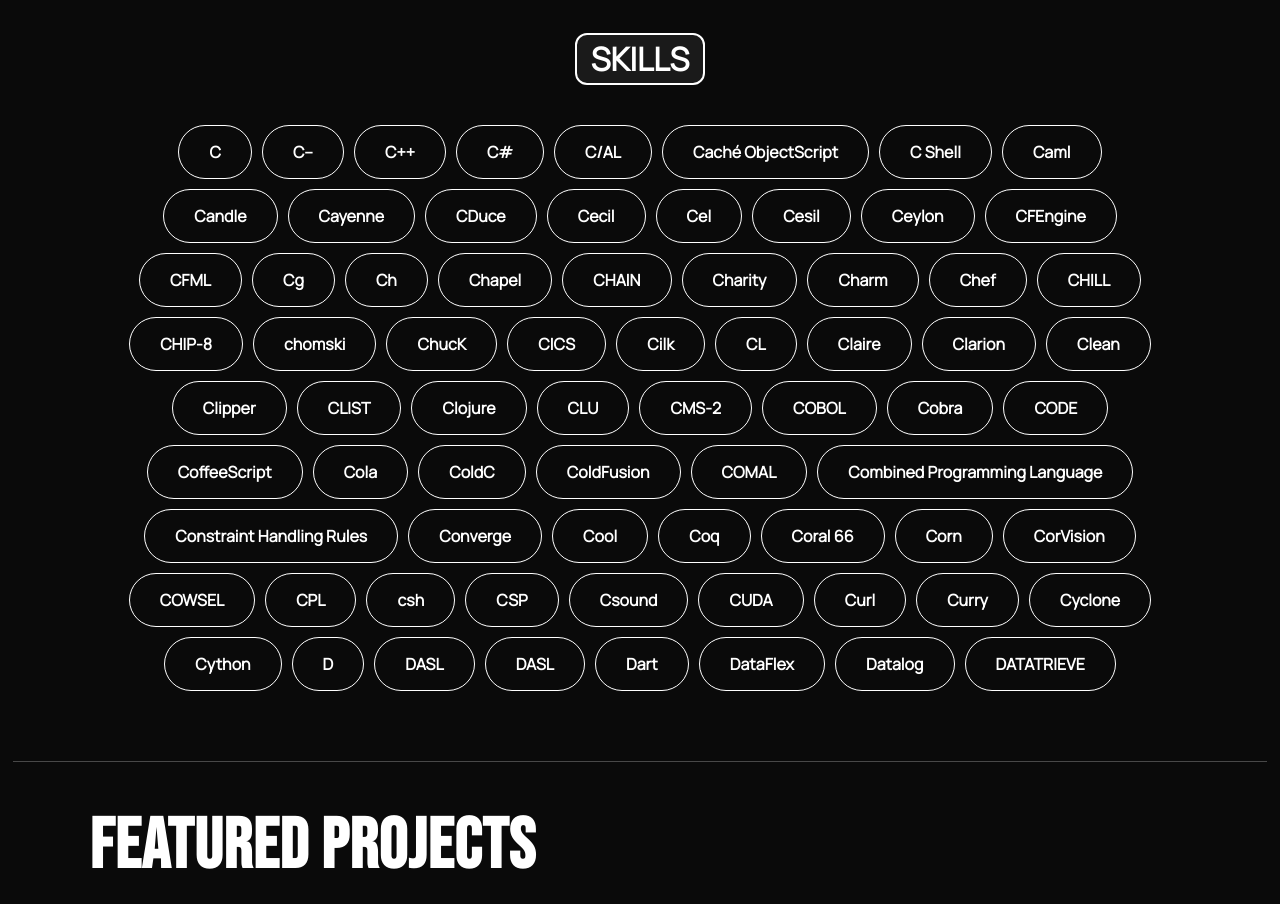
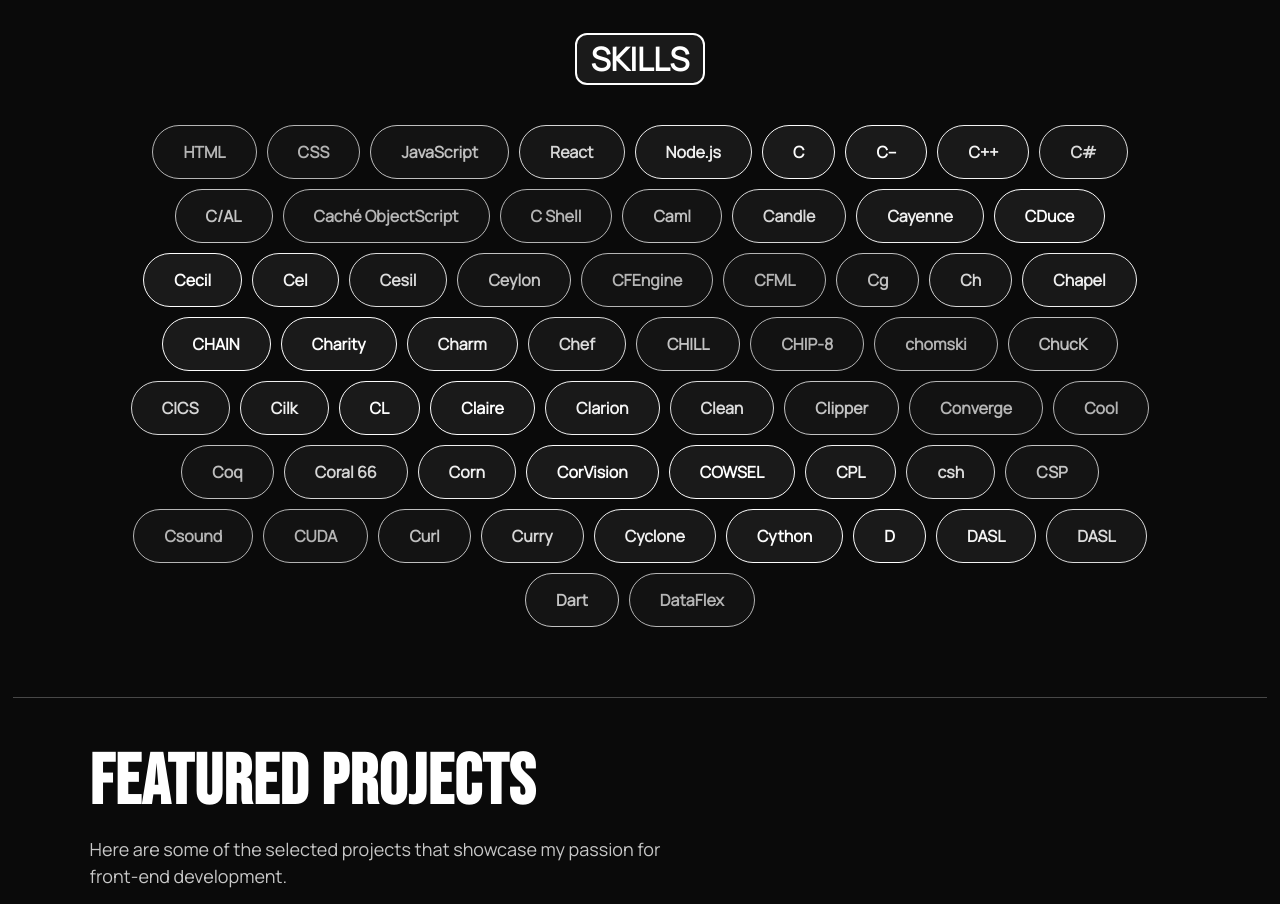
Before and after one commit to moetez96/web-portfolio, a React (Create React App) app: page / in a window 1280 px wide. Shown: the part 1180-2084 px from the top of the page. Built offline with nearby package versions, Linux system fonts and the light colour scheme.

Commit message:
Add animation to skills chips

```diff
--- a/src/components/layout/About.js
+++ b/src/components/layout/About.js
@@ -1,7 +1,7 @@
-import "../../styles/about.css"
+import "../../styles/about.css";
+
 function About() {
-
-    return(
+    return (
         <div className="about-wrapper">
             <div className="about-container">
                 <h1>About Me</h1>
@@ -15,7 +15,9 @@
                     SKILLS
                 </div>
                 <div className="about-skills-list">
-                    {placeHolederSkills.map((elem) => (<span className="skill-chip">{elem}</span>))}
+                    {placeHolederSkills.map((elem, index) => (
+                        <span className="skill-chip" style={{ '--i': index }} key={index}>{elem}</span>
+                    ))}
                 </div>
             </div>
         </div>
@@ -24,5 +26,4 @@
 
 export default About;
 
-
-const placeHolederSkills = ["C","C--","C++","C#","C/AL","Caché ObjectScript","C Shell","Caml","Candle","Cayenne","CDuce","Cecil","Cel","Cesil","Ceylon","CFEngine","CFML","Cg","Ch","Chapel","CHAIN","Charity","Charm","Chef","CHILL","CHIP-8","chomski","ChucK","CICS","Cilk","CL","Claire","Clarion","Clean","Clipper","CLIST","Clojure","CLU","CMS-2","COBOL","Cobra","CODE","CoffeeScript","Cola","ColdC","ColdFusion","COMAL","Combined Programming Language", "Constraint Handling Rules","Converge","Cool","Coq","Coral 66","Corn","CorVision","COWSEL","CPL","csh","CSP","Csound","CUDA","Curl","Curry","Cyclone","Cython","D","DASL","DASL","Dart","DataFlex","Datalog","DATATRIEVE"];
+const placeHolederSkills = ["HTML", "CSS", "JavaScript", "React", "Node.js", "C","C--","C++","C#","C/AL","Caché ObjectScript","C Shell","Caml","Candle","Cayenne","CDuce","Cecil","Cel","Cesil","Ceylon","CFEngine","CFML","Cg","Ch","Chapel","CHAIN","Charity","Charm","Chef","CHILL","CHIP-8","chomski","ChucK","CICS","Cilk","CL","Claire","Clarion","Clean","Clipper","Converge","Cool","Coq","Coral 66","Corn","CorVision","COWSEL","CPL","csh","CSP","Csound","CUDA","Curl","Curry","Cyclone","Cython","D","DASL","DASL","Dart","DataFlex"];
--- a/src/index.css
+++ b/src/index.css
@@ -20,6 +20,7 @@
   --nav-divider-color: #202528;
   --paragraph-color: #C7C7C7;
   --brightness-color: brightness(1.3);
+  --brightness-chip: brightness(0.7);
 }
 
 [data-theme="light"] {
@@ -33,4 +34,5 @@
   --paragraph-color: #383838;
   --nav-divider-color: #DFDAD7;
   --brightness-color: brightness(0.7);
+  --brightness-chip: brightness(1.08);
 }
--- a/src/styles/about.css
+++ b/src/styles/about.css
@@ -67,9 +67,18 @@
     flex-wrap: wrap;
 }
 
+@keyframes lightUp {
+    0%, 100% {
+        filter: brightness(1);
+    }
+    50% {
+        filter: var(--brightness-chip);
+    }
+}
+
 .skill-chip {
     border: 1px solid var(--text-color);
-    background-color: transparent;
+    background-color: var(--secondary-background-color);
     height: max-content;
     text-align: center;
     padding: 15px 30px;
@@ -77,6 +86,8 @@
     font-weight: bold;
     width: max-content;
     border-radius: 40px;
+    animation: lightUp 1s ease-in-out infinite;
+    animation-delay: calc(var(--i) * 0.1s);
 }
 
 @media (max-width: 1024px) {
```
